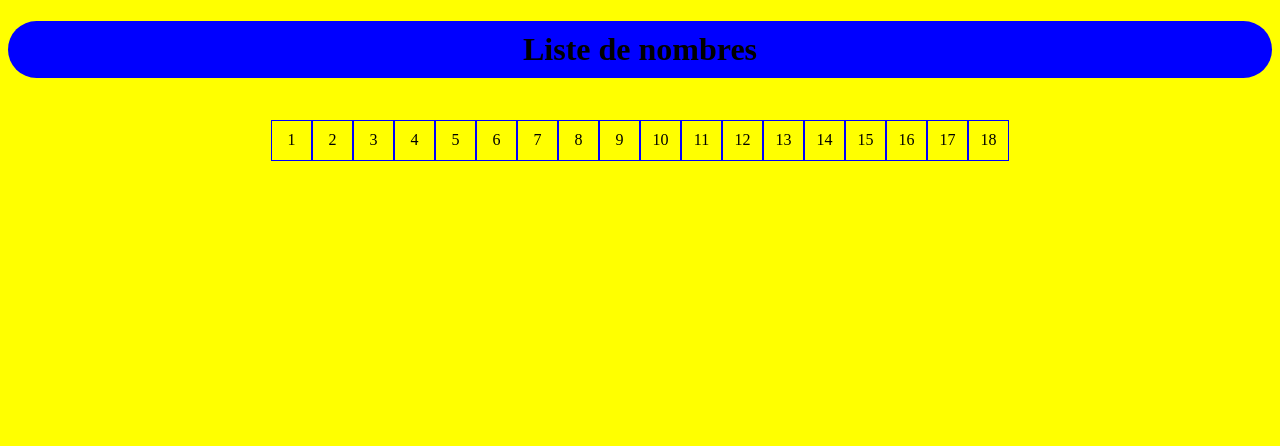
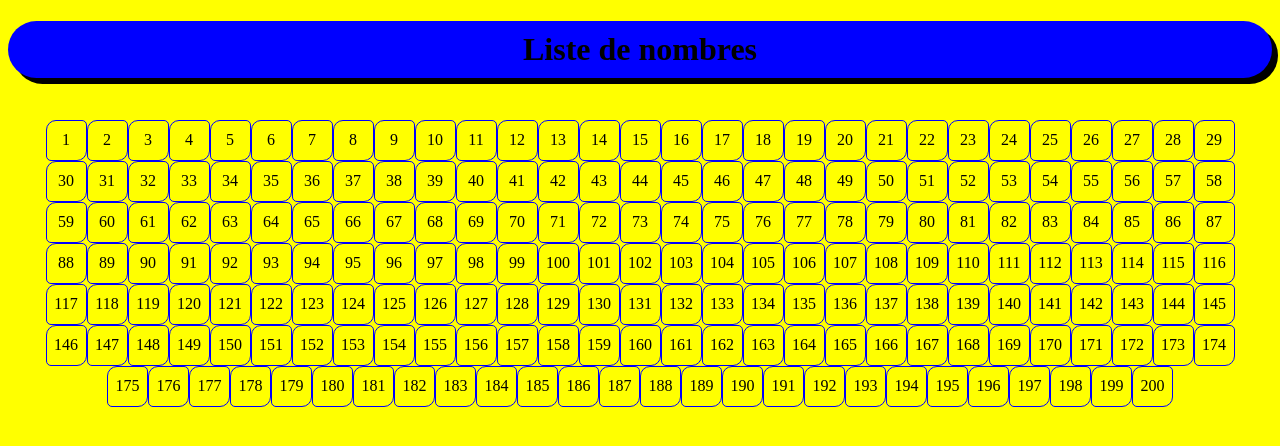
Before and after one commit to hasnachad/listeNombre, a plain HTML site: page index.html in a window 1280 px wide. Drawn offline with Linux system fonts and the light colour scheme.

Commit message:
etape 3 fini

```diff
--- a/css/style.css
+++ b/css/style.css
@@ -7,6 +7,7 @@ h1{
 	text-align: center;
 	padding: 10px;
 	border-radius: 40px;
+    box-shadow: 6px 6px 0px black;
 
 }
 ul{
@@ -20,10 +21,11 @@ li{
 	align-items: center;
 	justify-content: center;/* Les objets flexibles sont groupés au centre */
 	align-content: center;/*Les rangées sont regroupées au milieu du conteneur flexible*/
-	display: flex;
+	display: inline-flex;
 	list-style: none;
 	width: 39px;
 	height: 39px;
 	border: 1px solid blue;
+	border-radius: 10px 5px 10px 5px;
 
 }
--- a/index.html
+++ b/index.html
@@ -9,8 +9,11 @@
 	<header>
 	<h1>Liste de nombres</h1>
 	</header>
+
 		<section>
-		<ul>
+		<!--liste des nombres-->
+		<ul id="liste">
+		<!-- Etape 2
 			<li>1</li>
 			<li>2</li>
 			<li>3</li>
@@ -29,10 +32,21 @@
 			<li>16</li>
 			<li>17</li>
 			<li>18</li>
+		-->
 		</ul>
+
 		</section>
 
+	<!--Declaration du js-->
+	<script type="text/javascript" src="js/script.js"></script>
+	<!--
+	<script type="text/javascript">
 
-	<script type="text/javascript" src="js/script.js"></script>
+		const SEUIL = 200;
+		var numCase;
+		for (numCase=1; numCase<=SEUIL; numCase++)
+			 document.getElementById(liste).innerHTML("<li>"+numCase+"</li>"));
+	</script>
+	-->
 </body>
 </html>
--- a/js/script.js
+++ b/js/script.js
@@ -1 +1,7 @@
-var
+
+const SEUIL = 200;
+
+for (var i = 1; i <= SEUIL; i++) {
+	document.getElementById('liste').innerHTML += '<li>'+i+'</li>';
+	alert();
+}
```
